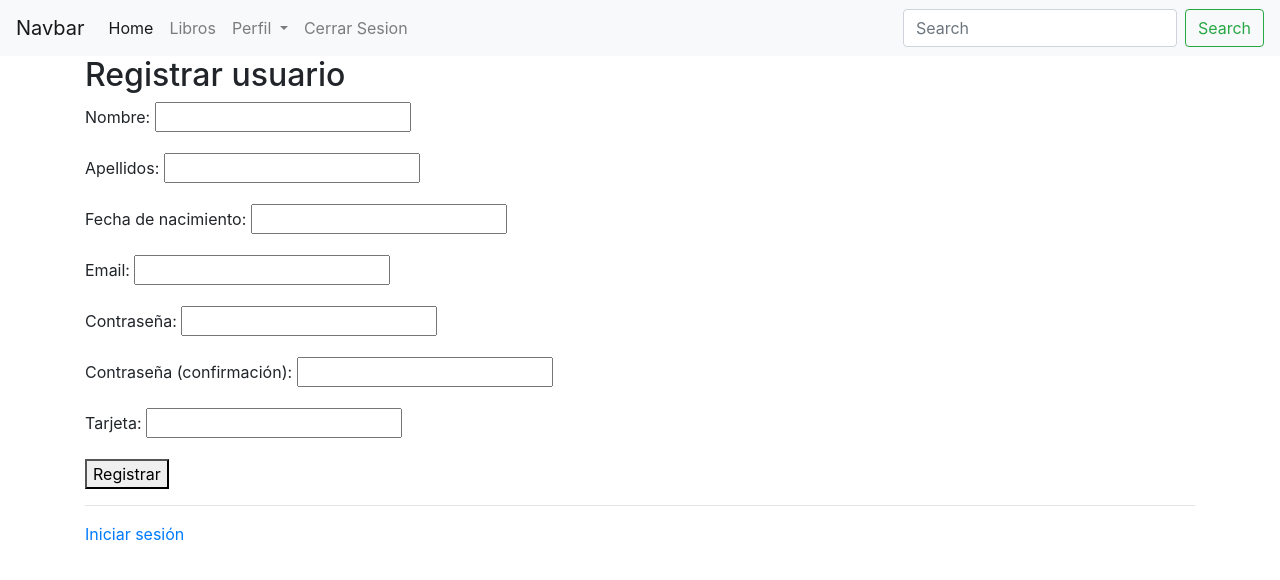
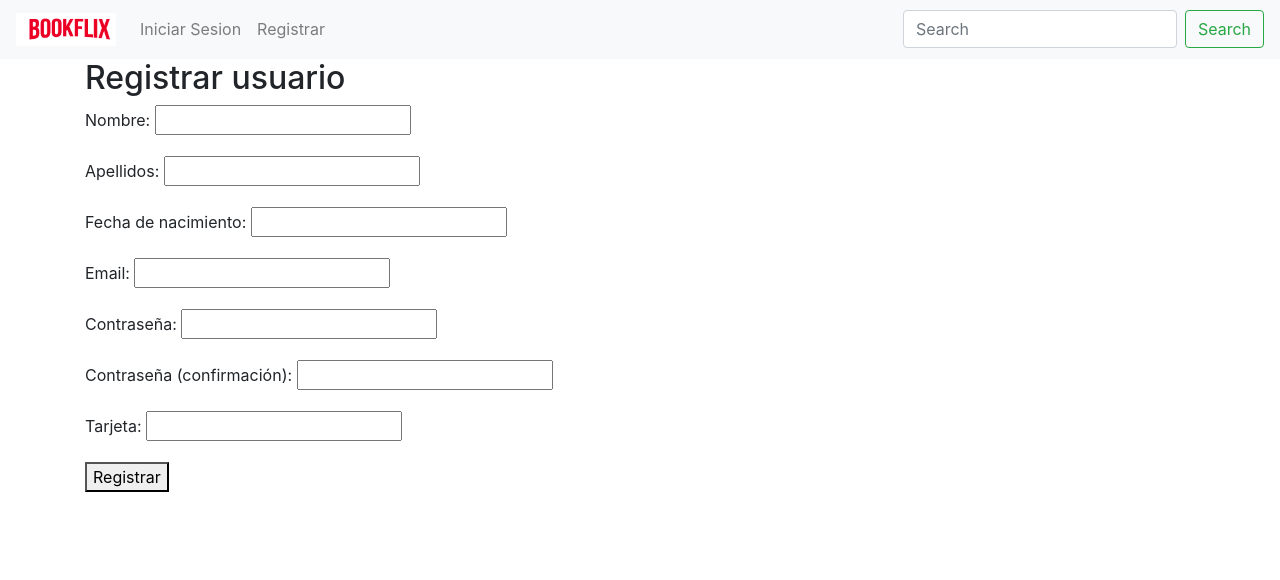
Before and after one commit to sebacris97/ingenieria2, a Django app: page /register/ in a window 1280 px wide. Shown: the top 580 px of the page. Run offline with Django 3.2, Linux system fonts and the light colour scheme; some libraries are stand-ins or nearby versions.

Commit message:
Modificacion 17/6

```diff
--- a/bookflix/bookflixapp/templates/base.html
+++ b/bookflix/bookflixapp/templates/base.html
@@ -21,18 +21,14 @@
     <script src="https://stackpath.bootstrapcdn.com/bootstrap/4.3.1/js/bootstrap.min.js" integrity="sha384-JjSmVgyd0p3pXB1rRibZUAYoIIy6OrQ6VrjIEaFf/nJGzIxFDsf4x0xIM+B07jRM" crossorigin="anonymous"></script>
 </head>
 
-<body>
-	<nav class="navbar navbar-expand-lg navbar-light bg-light">
-  <a class="navbar-brand" href="#">Navbar</a>
-  <button class="navbar-toggler" type="button" data-toggle="collapse" data-target="#navbarSupportedContent" aria-controls="navbarSupportedContent" aria-expanded="false" aria-label="Toggle navigation">
-    <span class="navbar-toggler-icon"></span>
-  </button>
-
+<header>
+    <nav class="navbar navbar-expand-lg navbar-light bg-light">
+    <a class="navbar-brand" href="/"><img src='{% static "images/logo.png" %}'  class="img-fluid" alt="Responsive image" width="100"></a>
   <div class="collapse navbar-collapse" id="navbarSupportedContent">
     <ul class="navbar-nav mr-auto">
-      <li class="nav-item active">
+      <!--<li class="nav-item active">
         <a class="nav-link" href="/">Home <span class="sr-only">(current)</span></a>
-      </li>
+      </li>-->
       <li class="nav-item">
         <a class="nav-link" href="/verLibros">Libros</a>
       </li>
@@ -57,6 +53,9 @@
     </form>
   </div>
 </nav>
+</header>
+<body>
+
 <div class="container">
             {% block content %}
 
--- a/bookflix/bookflixapp/templates/base_login.html
+++ b/bookflix/bookflixapp/templates/base_login.html
@@ -20,19 +20,14 @@
     <script src="https://cdnjs.cloudflare.com/ajax/libs/popper.js/1.14.7/umd/popper.min.js" integrity="sha384-UO2eT0CpHqdSJQ6hJty5KVphtPhzWj9WO1clHTMGa3JDZwrnQq4sF86dIHNDz0W1" crossorigin="anonymous"></script>
     <script src="https://stackpath.bootstrapcdn.com/bootstrap/4.3.1/js/bootstrap.min.js" integrity="sha384-JjSmVgyd0p3pXB1rRibZUAYoIIy6OrQ6VrjIEaFf/nJGzIxFDsf4x0xIM+B07jRM" crossorigin="anonymous"></script>
 </head>
-
-<body>
-	<nav class="navbar navbar-expand-lg navbar-light bg-light">
-  <a class="navbar-brand" href="#">Navbar</a>
-  <button class="navbar-toggler" type="button" data-toggle="collapse" data-target="#navbarSupportedContent" aria-controls="navbarSupportedContent" aria-expanded="false" aria-label="Toggle navigation">
-    <span class="navbar-toggler-icon"></span>
-  </button>
-
+<header>
+    <nav class="navbar navbar-expand-lg navbar-light bg-light">
+    <a class="navbar-brand" href="/"><img src='{% static "images/logo.png" %}'  class="img-fluid" alt="Responsive image" width="100"></a>
   <div class="collapse navbar-collapse" id="navbarSupportedContent">
     <ul class="navbar-nav mr-auto">
-      <li class="nav-item active">
+      <!--<li class="nav-item active">
         <a class="nav-link" href="/">Home <span class="sr-only">(current)</span></a>
-      </li>
+      </li>-->
       <li class="nav-item">
         <a class="nav-link" href="/login">Iniciar Sesion</a>
       </li>
@@ -46,6 +41,9 @@
     </form>
   </div>
 </nav>
+</header>
+<body>
+
 <div class="container">
             {% block content %}
 
--- a/bookflix/bookflixapp/templates/register.html
+++ b/bookflix/bookflixapp/templates/register.html
@@ -1,4 +1,4 @@
-{% extends 'base.html' %}
+{% extends 'base_login.html' %}
 
 
 
@@ -11,9 +11,4 @@
     {% csrf_token %}
     <button type="submit">Registrar</button>
 </form>
-
-<hr />
-
-<a href="/login">Iniciar sesión</a>
-
 {% endblock %}
--- a/bookflix/bookflixapp/views.py
+++ b/bookflix/bookflixapp/views.py
@@ -129,7 +129,7 @@ def login(request):
                 return redirect('/')
             #return render(request, "index.html")
         else:
-            return redirect('/')
+            return redirect('/register')
         #else:
             #return redirect('/register')
     # Si llegamos al final renderizamos el formulario
@@ -140,7 +140,7 @@ def logout(request):
     # Finalizamos la sesión
     do_logout(request)
     # Redireccionamos a la portada
-    return redirect('/login/')
+    return redirect('/')
 
 
 def createprofile(request):
```
